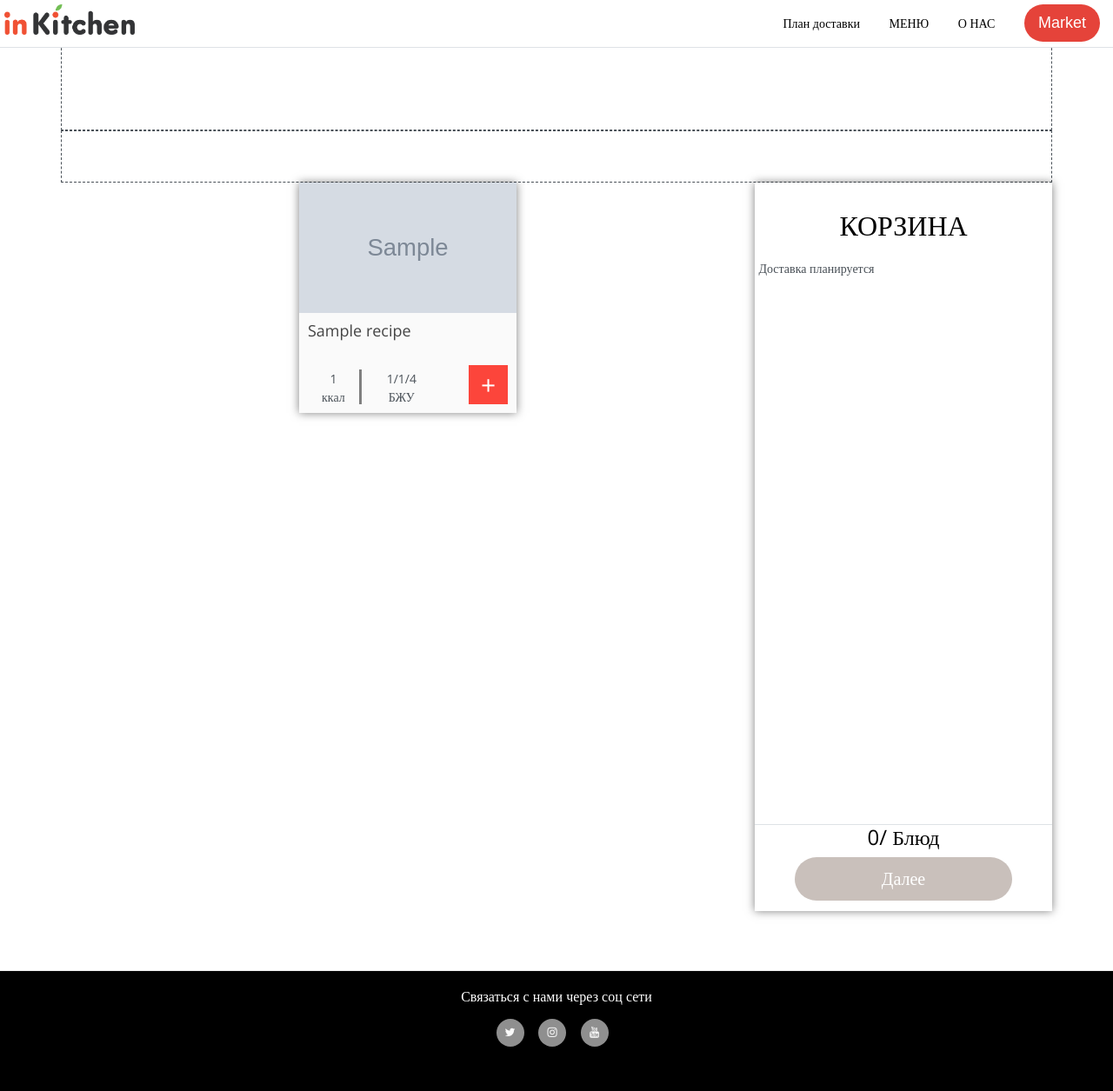
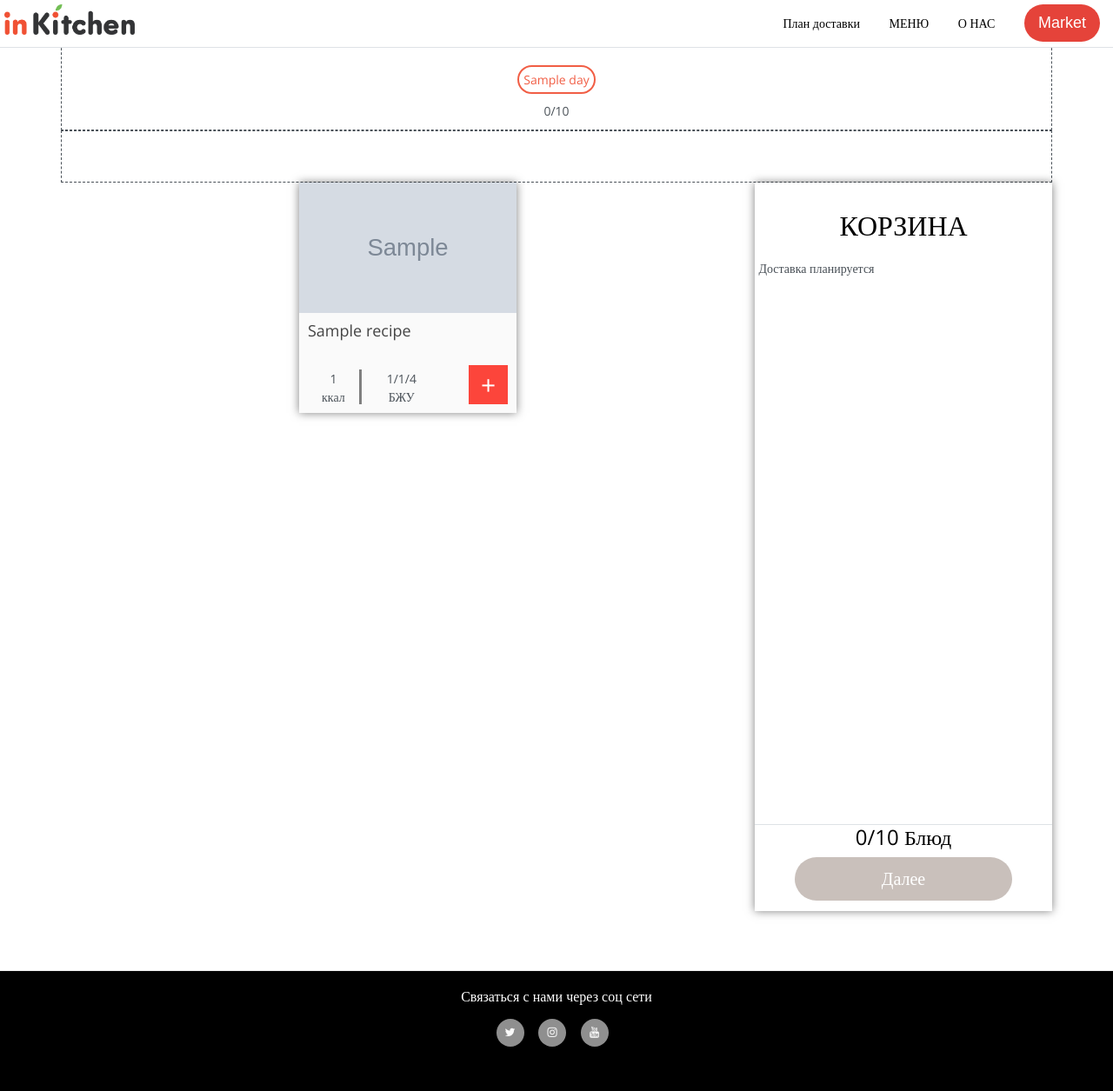
Before and after one commit to are-nic/inkitchen_app, a Django app: template inkitchen/food/templates/food/recipes.html in a window 1280 px wide. Shown: the whole page at 87% size. Run offline with Django 3.2, Linux system fonts and the light colour scheme; tables that the repository leaves empty hold one stand-in row (values such as "Sample post"); the template is opened without the code that fills it: values that come from a table or form of the project are taken from there, most other values are stand-ins (such as "Sample title", 1, 10 or a date in 2020); grey boxes marked "Sample" are stand-in pictures; parts of the project's set-up code (start-up, migrations or seed data) failed here and were passed over; some libraries are stand-ins or nearby versions.

Commit message:
добавлен блок выбора кол-ва блюд по дням

```diff
--- a/inkitchen/food/templates/food/recipes.html
+++ b/inkitchen/food/templates/food/recipes.html
@@ -6,11 +6,20 @@
 {% block content %}
 <div id="recipe_page_container">
     <div id="days_order_block">
+        {% for day, data in plan_menu.items %}
+            <div>
+                <a href="{% url 'delivery_day' day %}" class="week_day-delivery">{{ day }}</a>
+                <!--<p class="week_day-delivery"></p>-->
+                <!--<p>{{ data.delivery_date }}</p>-->
+                <p class="gty_per_day">0/{{ data.qty_meals }}</p>
+            </div>
+        {% endfor %}
+    </div>
 
-    </div>
     <div id="filter_recipes_block">
 
     </div>
+
     <div id="recipes-list">
         {% for recipe in recipes %}
         <div class="recipe-wrapper">
@@ -59,7 +68,7 @@
         </div>
         <div id="cart_recipes_block">
             {% for item in cart_items %}
-            <div class="cart-item">
+            <div class="cart-item" id="recipe_id_{{ item.id }}">
                 <div class="aside">
                     <a href="{% url 'recipe_details' item.recipe.slug %}">
                         <img src="{{ item.recipe.imageURL }}" class="img-sm">
@@ -78,7 +87,7 @@
                         <!--Кнопки изменения кол-ва рецепта в корзине-->
                     <div class="meal_count_cart">
                         <button type="button" onclick="this.nextElementSibling.stepDown()" class="minus">-</button>
-                        <input type="number" min="0" max="100" value="{{ item.q_portion }}" readonly class="raz">
+                        <input type="number" min="0" max="99" value="{{ item.q_portion }}" readonly class="raz">
                         <button type="button" onclick="this.previousElementSibling.stepUp()" class="plus">+</button>
                     </div>
                 </div>
@@ -95,7 +104,7 @@
             {% endfor %}
         </div>
         <div id="next_btn_wrap">
-            <h4>{{ request.session.cart|length }}/{{ request.session.plan_menu }} Блюд</h4>
+            <h4>0/{{ weekday.qty_meals }} Блюд</h4>
             {% if request.session.cart|length != request.session.plan_menu %}
             <a href="{% url 'order_create' %}" role="button" aria-disabled="true" id="disable-btn-next-order">
                 Далее
```
